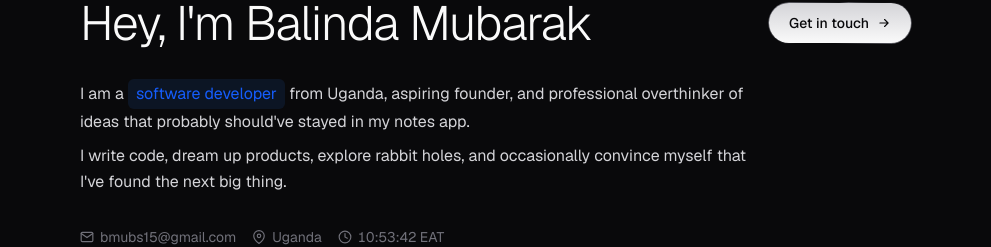
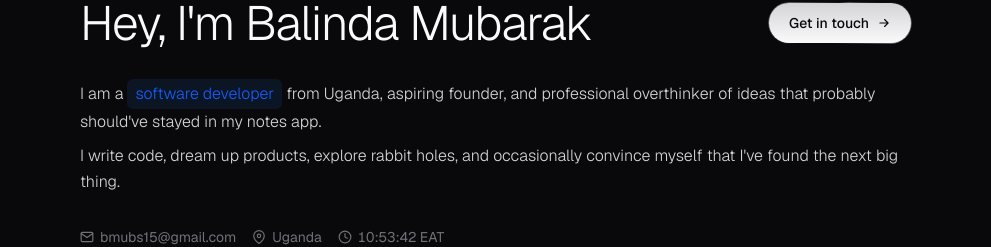
Before and after one commit to DevMubzly/porfolio, a Next.js app: page / in a window 1280 px wide. Shown: the part 405-652 px from the top of the page, without its empty margins (144-1135 px from the left). Built offline with nearby package versions, Linux system fonts and the light colour scheme; no server answers.

Commit message:
Match hero intro weight to about section and full-span width

```diff
--- a/src/components/HeroSection.tsx
+++ b/src/components/HeroSection.tsx
@@ -150,7 +150,7 @@ export function HeroSection() {
               {/* <p className="text-base sm:text-lg text-[var(--text-secondary)] font-light mt-1">
                 Product Engineer
               </p> */}
-              <p className="mt-8 max-w-2xl text-sm sm:text-base text-[var(--text-secondary)] leading-relaxed">
+              <p className="mt-8 text-base text-[var(--text-secondary)] font-light leading-relaxed">
                 I am a{" "}
                 <span className="inline-block rounded-md bg-blue-500/10 px-2 py-0.5 text-blue-600">
                   software developer
@@ -158,7 +158,7 @@ export function HeroSection() {
                 from Uganda, aspiring founder, and professional overthinker of ideas that probably should&apos;ve stayed in my
                 notes app.
               </p>
-              <p className="mt-2 max-w-2xl text-sm sm:text-base text-[var(--text-secondary)] leading-relaxed">
+              <p className="mt-2 text-base text-[var(--text-secondary)] font-light leading-relaxed">
                 I write code, dream up products, explore rabbit holes, and occasionally convince myself that
                 I&apos;ve found the next big thing.
               </p>
```
